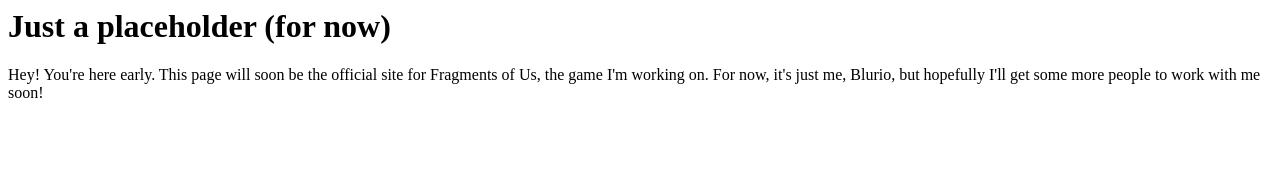
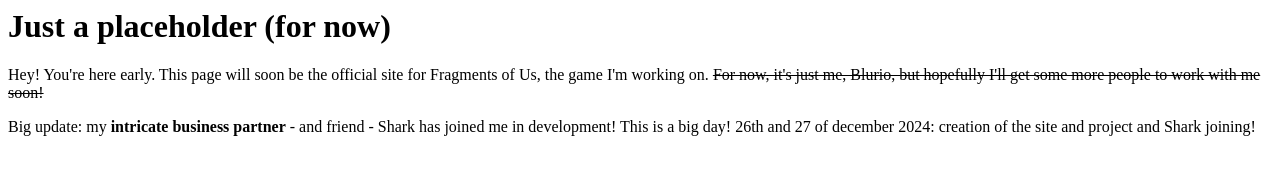
Before and after one commit to BlurioTheUTFan/fousite, a plain HTML site: page index.html in a window 1280 px wide. Drawn offline with Linux system fonts and the light colour scheme.

Commit message:
update: new person joined development!

```diff
--- a/index.html
+++ b/index.html
@@ -5,6 +5,7 @@
     </head>
     <body>
         <h1>Just a placeholder (for now)</h1>
-        <p>Hey! You're here early. This page will soon be the official site for Fragments of Us, the game I'm working on. For now, it's just me, Blurio, but hopefully I'll get some more people to work with me soon!</p>
+        <p>Hey! You're here early. This page will soon be the official site for Fragments of Us, the game I'm working on. <s>For now, it's just me, Blurio, but hopefully I'll get some more people to work with me soon!</s></p>
+        <p>Big update: my <strong>intricate business partner</strong> - and friend - Shark has joined me in development! This is a big day! 26th and 27 of december 2024: creation of the site and project and Shark joining!</p>
     </body>
 </html>
```
